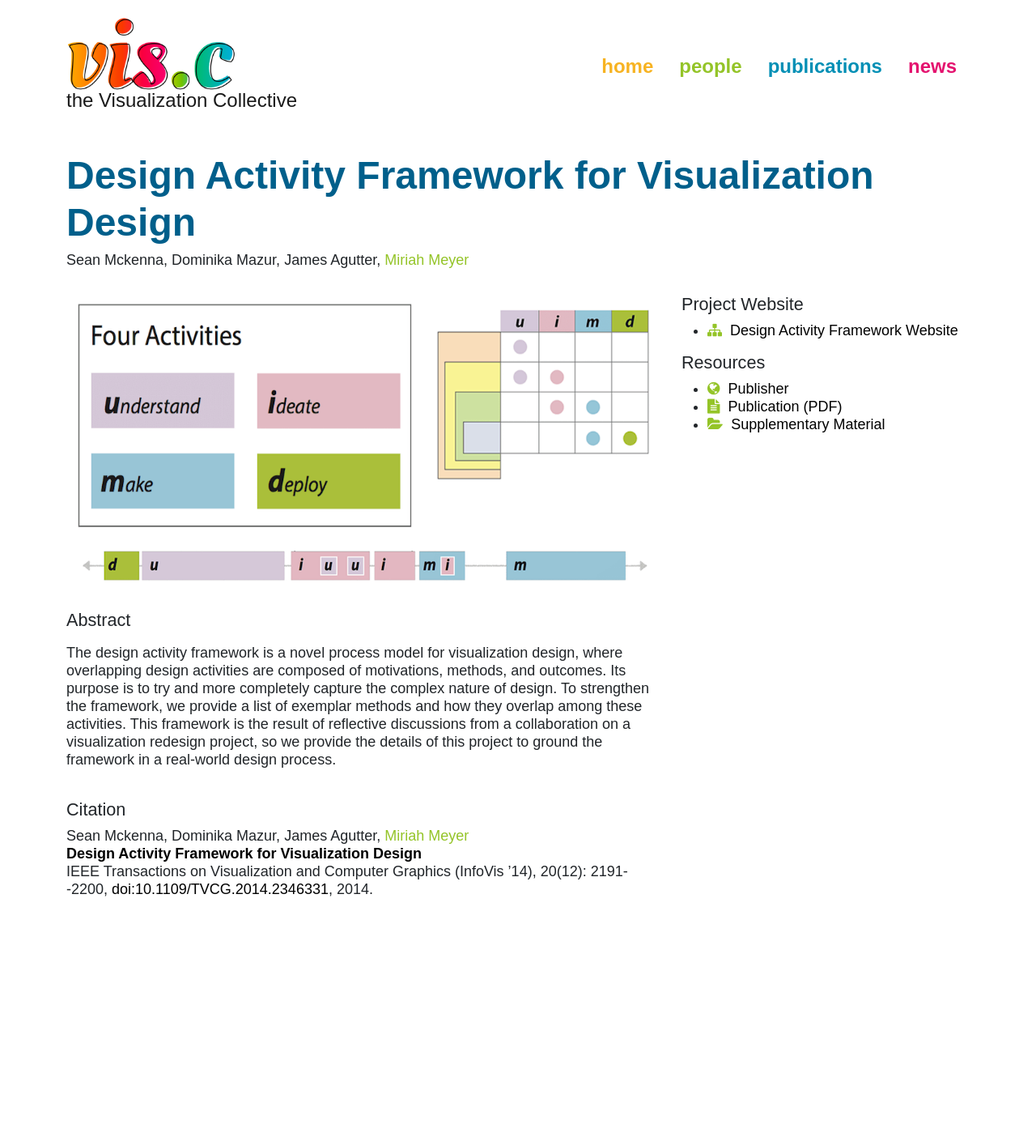
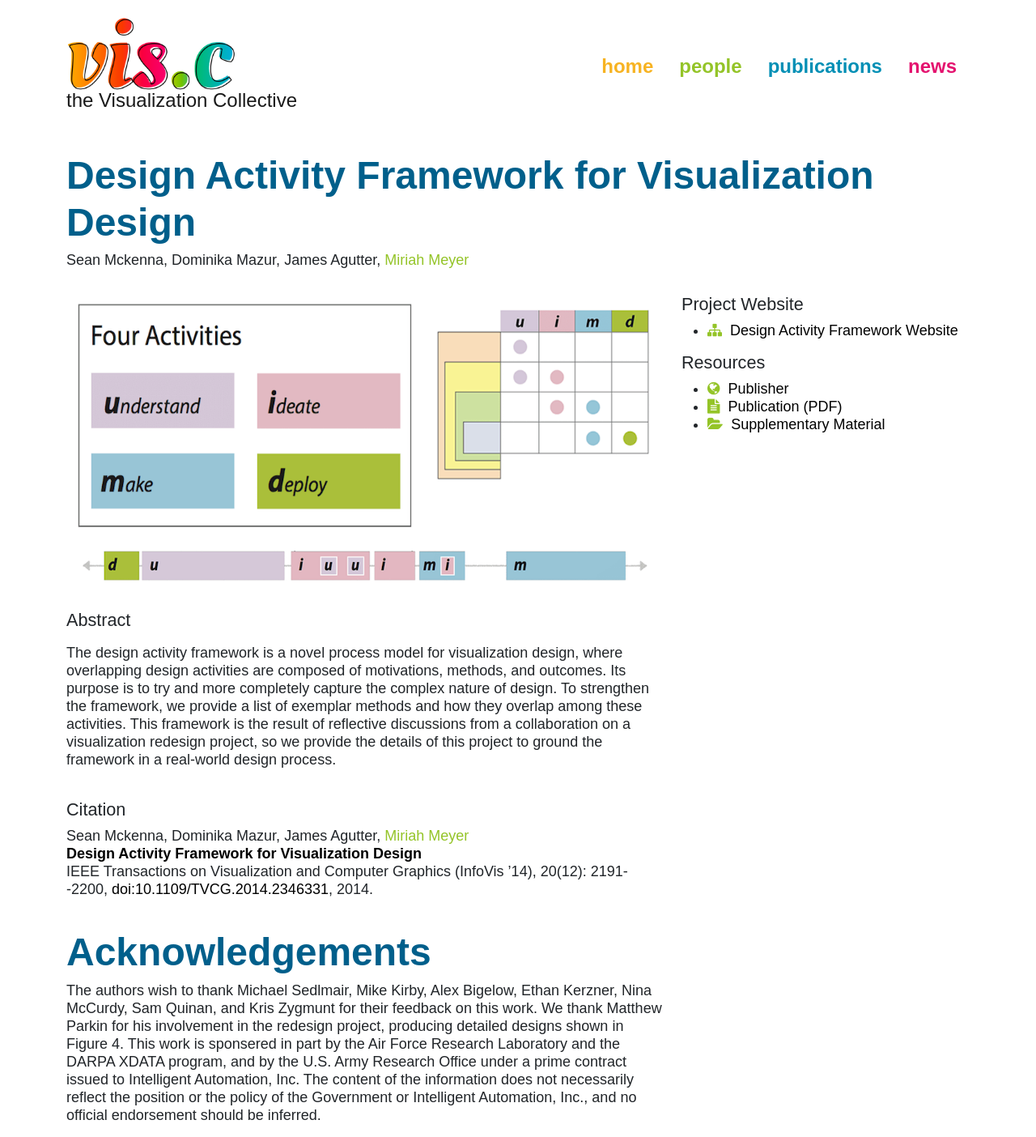
Before and after one commit to visidlab/visidlab.github.io, a Jekyll site: the page built from _publications/2014_infovis_design-activity.md, in a window 1280 px wide. Shown: the whole page at 81% size. Built offline with Jekyll 4.4.1, drawn with Linux system fonts in a browser that asks for light colours; some web fonts are replaced; before the commit the page ends 1147 px from its top, so only the background shows below that.

Commit message:
Update 2014_infovis_design-activity.md

```diff
--- a/_publications/2014_infovis_design-activity.md
+++ b/_publications/2014_infovis_design-activity.md
@@ -27,9 +27,20 @@ bib:
 
 external-project: http://mckennapsean.com/projects/design-activity-framework/
 
-pdf: 2014_infovis_design-activity.pdf
+pdf: https://users.cs.utah.edu/~miriah/publications/daf.pdf
 supplement: 2014_infovis_design-activity_supplement.pdf
 
 abstract: "
 <p>The design activity framework is a novel process model for visualization design, where overlapping design activities are composed of motivations, methods, and outcomes. Its purpose is to try and more completely capture the complex nature of design. To strengthen the framework, we provide a list of exemplar methods and how they overlap among these activities. This framework is the result of reflective discussions from a collaboration on a visualization redesign project, so we provide the details of this project to ground the framework in a real-world design process.</p>"
 ---
+
+# Acknowledgements
+
+The authors wish to thank Michael Sedlmair, Mike Kirby, Alex
+Bigelow, Ethan Kerzner, Nina McCurdy, Sam Quinan, and Kris Zygmunt for their feedback on this work. We thank Matthew Parkin for his
+involvement in the redesign project, producing detailed designs shown
+in Figure 4. This work is sponsered in part by the Air Force Research
+Laboratory and the DARPA XDATA program, and by the U.S. Army
+Research Office under a prime contract issued to Intelligent Automation, Inc. The content of the information does not necessarily reflect
+the position or the policy of the Government or Intelligent Automation,
+Inc., and no official endorsement should be inferred.
```
